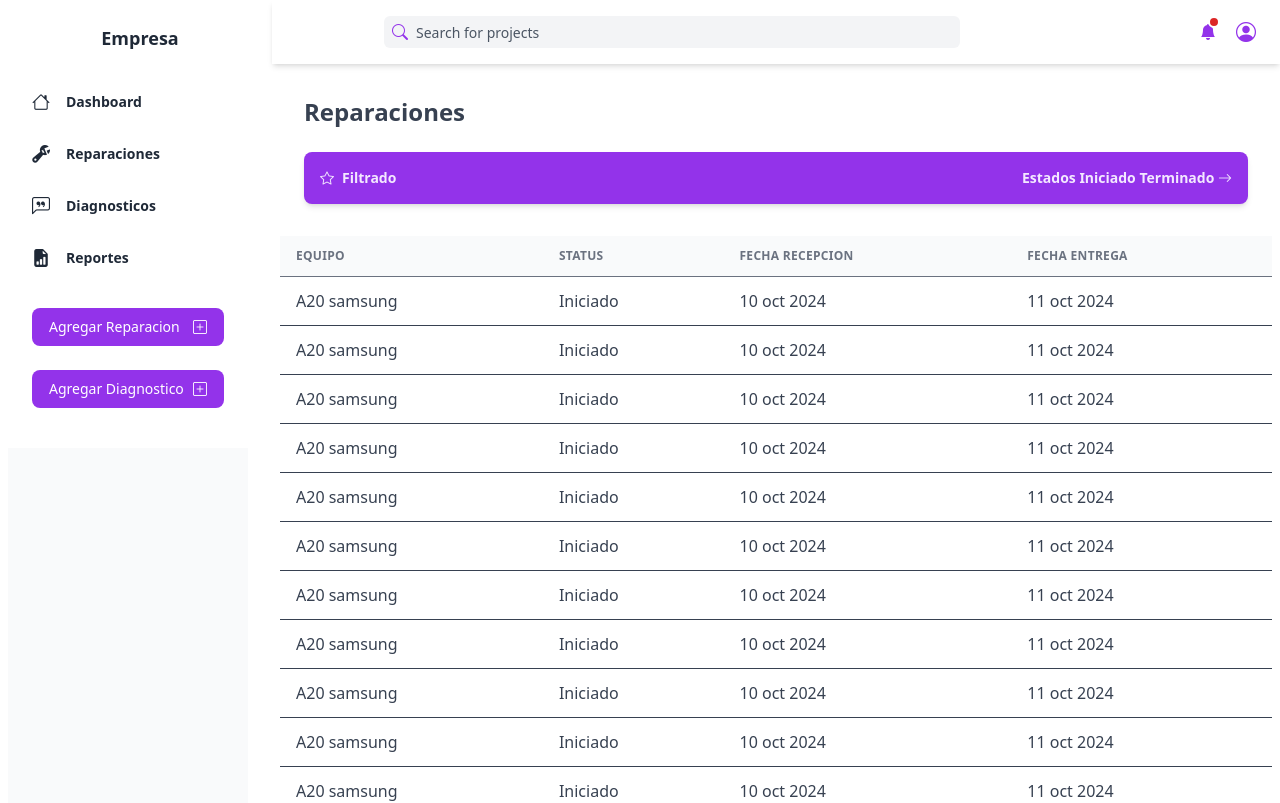
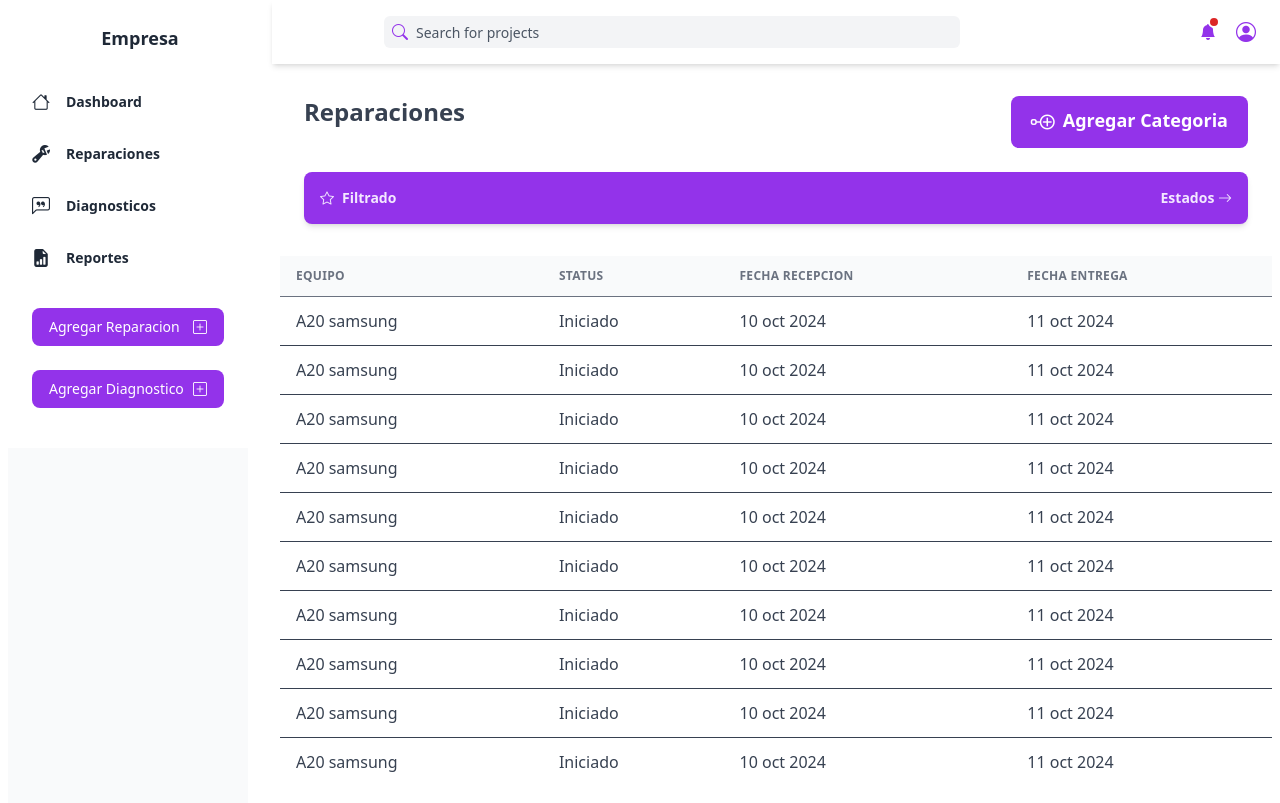
Before and after one commit to AvielAD/ui-components, a Next.js app: page /dashboard1/pagina3 in a window 1280 px wide. Shown: the top 803 px of the page. Built offline with nearby package versions, Linux system fonts and the light colour scheme.

Commit message:
button in banner

```diff
--- a/app/dashboard1/pagina3/page.tsx
+++ b/app/dashboard1/pagina3/page.tsx
@@ -3,9 +3,15 @@ import TableNew from '@/components/tablas/table'
 import BarBannerNew from '@/components/barbanner'
 
 const Index = () => {
+
+    const DefButton ={
+        action: () => {console.log("Impresion Ejemplo")},
+        title: "Agregar Categoria",
+        icon: "bi bi-node-plus"
+    }
     return (
         <>
-            <BarBannerNew title='Reparaciones' starmessage='Filtrado' arrowmessage='Estados Iniciado Terminado'></BarBannerNew>
+            <BarBannerNew button={DefButton} title='Reparaciones' starmessage='Filtrado' arrowmessage='Estados'></BarBannerNew>
             <TableNew elements={datainfo}></TableNew>
         </>
     )
@@ -14,54 +20,7 @@ const Index = () => {
 export default Index
 
 const datainfo = [
-    {
-        title: "A20 samsung",
-        status: "Iniciado",
-        fecha1: "10 oct 2024",
-        fecha2: "11 oct 2024"
-    },
-    {
-        title: "A20 samsung",
-        status: "Iniciado",
-        fecha1: "10 oct 2024",
-        fecha2: "11 oct 2024"
-    },
-    {
-        title: "A20 samsung",
-        status: "Iniciado",
-        fecha1: "10 oct 2024",
-        fecha2: "11 oct 2024"
-    },
-    {
-        title: "A20 samsung",
-        status: "Iniciado",
-        fecha1: "10 oct 2024",
-        fecha2: "11 oct 2024"
-    },
-    {
-        title: "A20 samsung",
-        status: "Iniciado",
-        fecha1: "10 oct 2024",
-        fecha2: "11 oct 2024"
-    },
-    {
-        title: "A20 samsung",
-        status: "Iniciado",
-        fecha1: "10 oct 2024",
-        fecha2: "11 oct 2024"
-    },
-    {
-        title: "A20 samsung",
-        status: "Iniciado",
-        fecha1: "10 oct 2024",
-        fecha2: "11 oct 2024"
-    },
-    {
-        title: "A20 samsung",
-        status: "Iniciado",
-        fecha1: "10 oct 2024",
-        fecha2: "11 oct 2024"
-    },
+
     {
         title: "A20 samsung",
         status: "Iniciado",
--- a/components/barbanner/index.tsx
+++ b/components/barbanner/index.tsx
@@ -1,21 +1,30 @@
-const Index = (props: { title: string, starmessage: string, arrowmessage: string }) => {
+const Index = (props: { title: string, starmessage: string, arrowmessage: string, button: {action: ()=> void , title: string, icon: string} | null}) => {
     return (
         <div className="container grid px-6 mx-auto">
             <h2
-                className="my-6 text-2xl font-semibold text-secondary-700 dark:text-secondary-200"
+                className="my-6 text-2xl font-semibold text-secondary-700 dark:text-secondary-200 flex justify-between"
             >
-                {props.title}
+                <p className="">{props.title}</p>
+                {
+                    props.button ?
+                        <button
+                            className="text-white bg-theme3-600 hover:bg-theme3-500 focus:ring-4 rounded-lg px-5 py-2.5 text-center flex align-middle justify-end"
+                            onClick={()=> props.button?.action()}>
+                            <i className={`mr-2 text-2xl ${props.button.icon}`}></i>
+                            <p className="text-lg">{props.button.title}</p>
+                        </button>
+                    : null
+                }
             </h2>
-            <a
+            <div
                 className="flex items-center justify-between p-4 mb-8 text-sm font-semibold text-theme3-100 bg-theme3-600 rounded-lg shadow-md focus:outline-none focus:shadow-outline-theme3"
-                href=""
             >
                 <div className="flex items-center">
                     <i className="bi bi-star mr-2"></i>
                     <span>{props.starmessage}</span>
                 </div>
                 <span>{props.arrowmessage} <i className="bi bi-arrow-right"></i></span>
-            </a>
+            </div>
         </div>
 
     )
```
